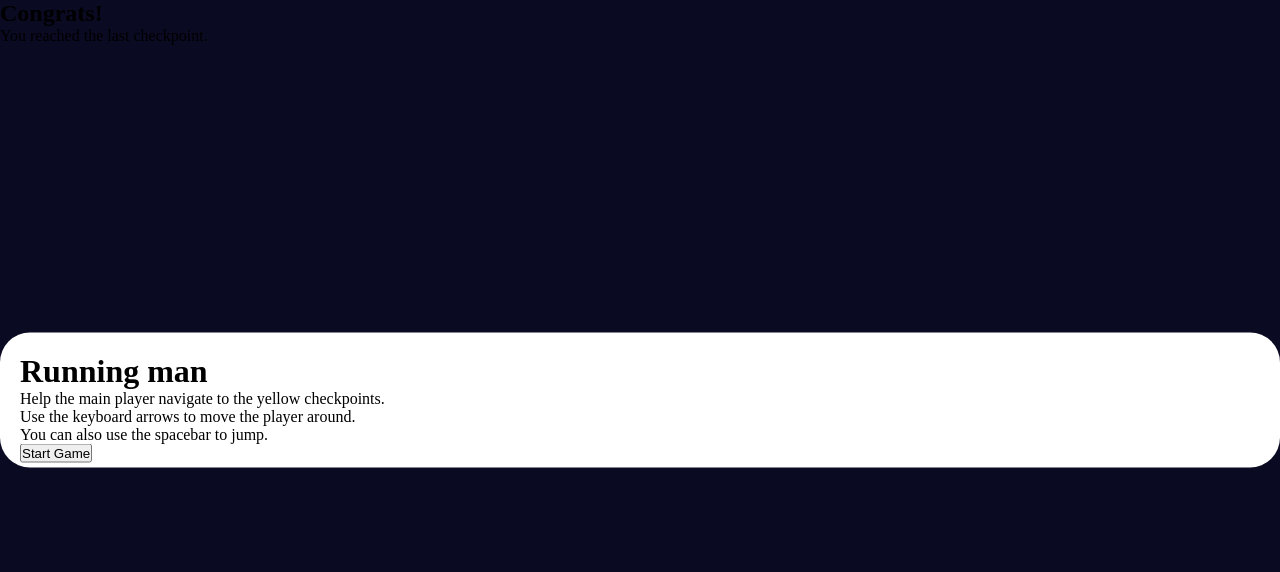
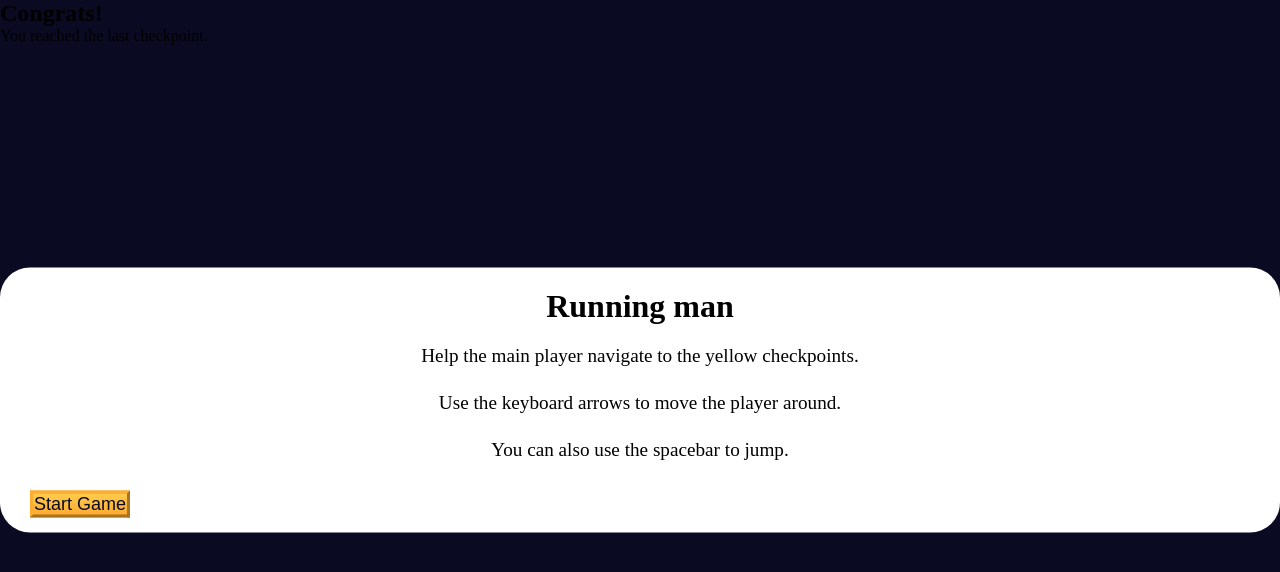
Before and after one commit to JaronL-Tech/platformer-game-jaronl, a plain HTML site: page index.html in a window 1280 px wide. Drawn offline with Linux system fonts and the light colour scheme.

Commit message:
added styling for the instructions and btn elements in the styles page.

```diff
--- a/styles.css
+++ b/styles.css
@@ -26,3 +26,25 @@
     padding: 20px;
     padding-bottom: 5px;
   }
+  .main-title {
+    text-align: center;
+  }
+
+  .instructions {
+    text-align: center;
+    font-size: 1.2rem;
+    margin: 15px;
+    line-height: 2rem;
+  }
+
+  .btn {
+    cursor: pointer;
+    width: 100px;
+    margin: 10px;
+    color: #0a0a23;
+    font-size: 18px;
+    background-color: var(--golden-yellow);
+    background-image: linear-gradient(#fecc4c, #ffac33);
+    border-color: var(--golden-yellow);
+    border-width: 3px;
+  }
```
